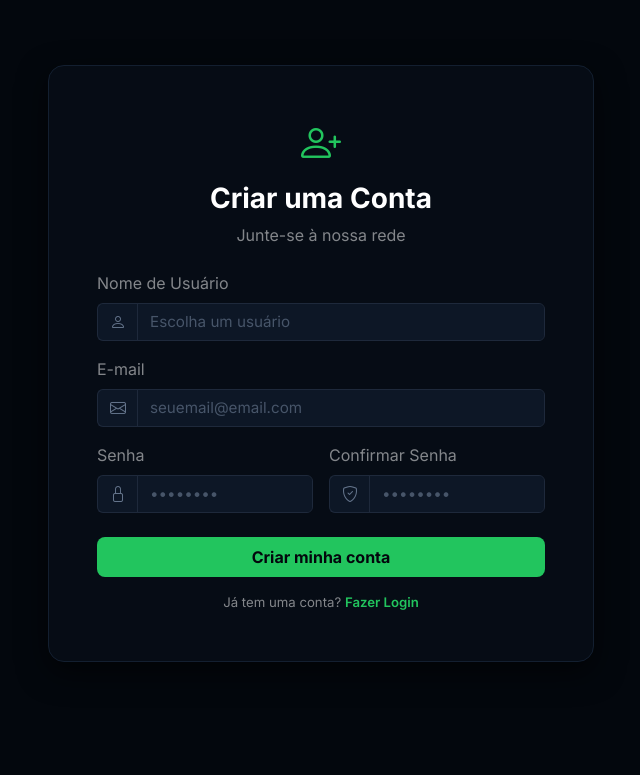
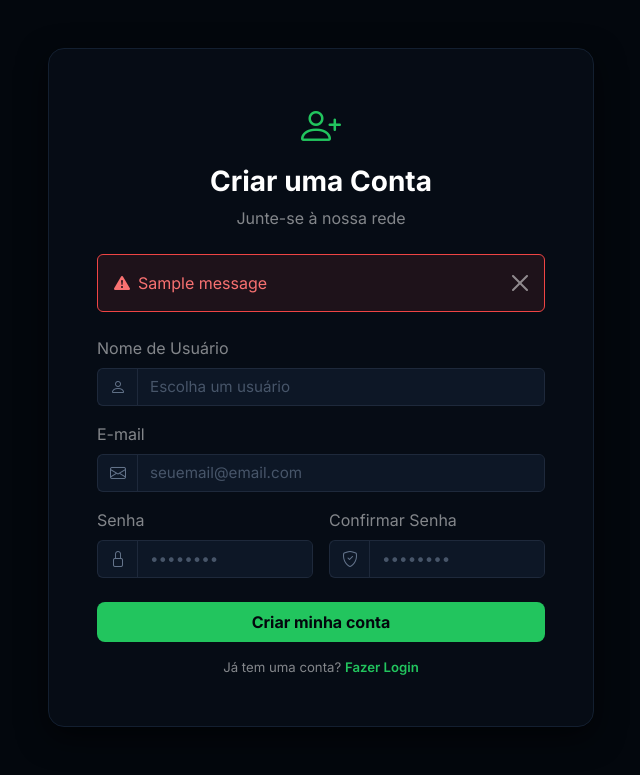
Before and after one commit to olivanaluiza/DetetiveDigital, a Django app: page /cadastro/ in a window 1280 px wide. Shown: the part 73-848 px from the top of the page, without its empty margins (319-959 px from the left). Before the commit the page ends 735 px from the top, so only its background shows below. Run offline with Django 5.2, Linux system fonts and the light colour scheme; tables that the repository leaves empty hold one stand-in row (values such as "Sample post"); one stand-in notice (Sample message) is shown.

Commit message:
Add files via upload

```diff
--- a/app/templates/cadastro.html
+++ b/app/templates/cadastro.html
@@ -96,6 +96,14 @@
                     <!-- Formulário pronto para salvar no banco do Django -->
                     <form action="{% url 'cadastro' %}" method="POST">
                         {% csrf_token %}
+                        {% if messages %}
+                        {% for message in messages %}
+                            <div class="alert alert-danger alert-dismissible fade show mb-4" role="alert" style="background-color: rgba(239, 68, 68, 0.1); border: 1px solid #ef4444; color: #f87171;">
+                                <i class="bi bi-exclamation-triangle-fill me-2"></i>{{ message }}
+                                <button type="button" class="btn-close btn-close-white" data-bs-dismiss="alert" aria-label="Close"></button>
+                            </div>
+                        {% endfor %}
+                    {% endif %}
 
                         <div class="mb-3">
                             <label for="username" class="form-label text-white-50">Nome de Usuário</label>
```
Also changed, not shown: app/templates/login.html (+10 -2 lines).
